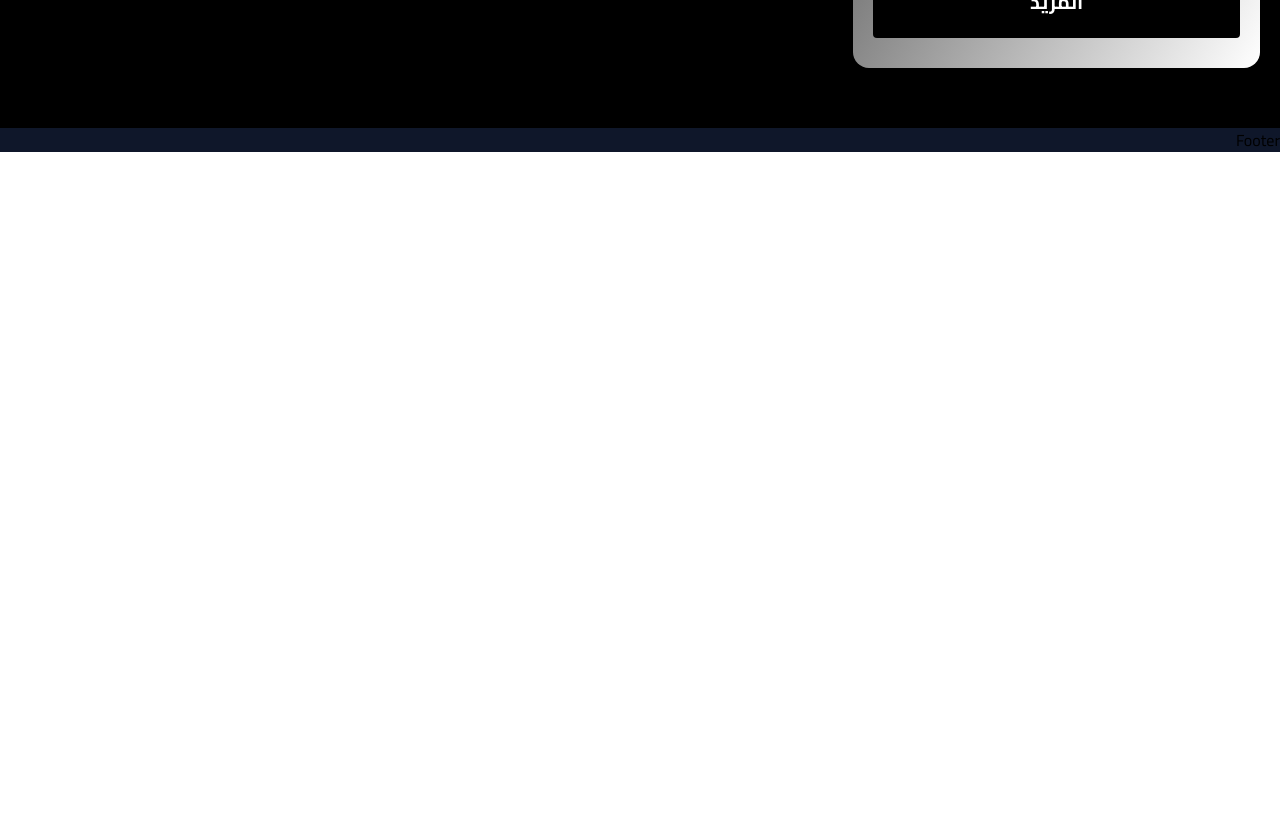
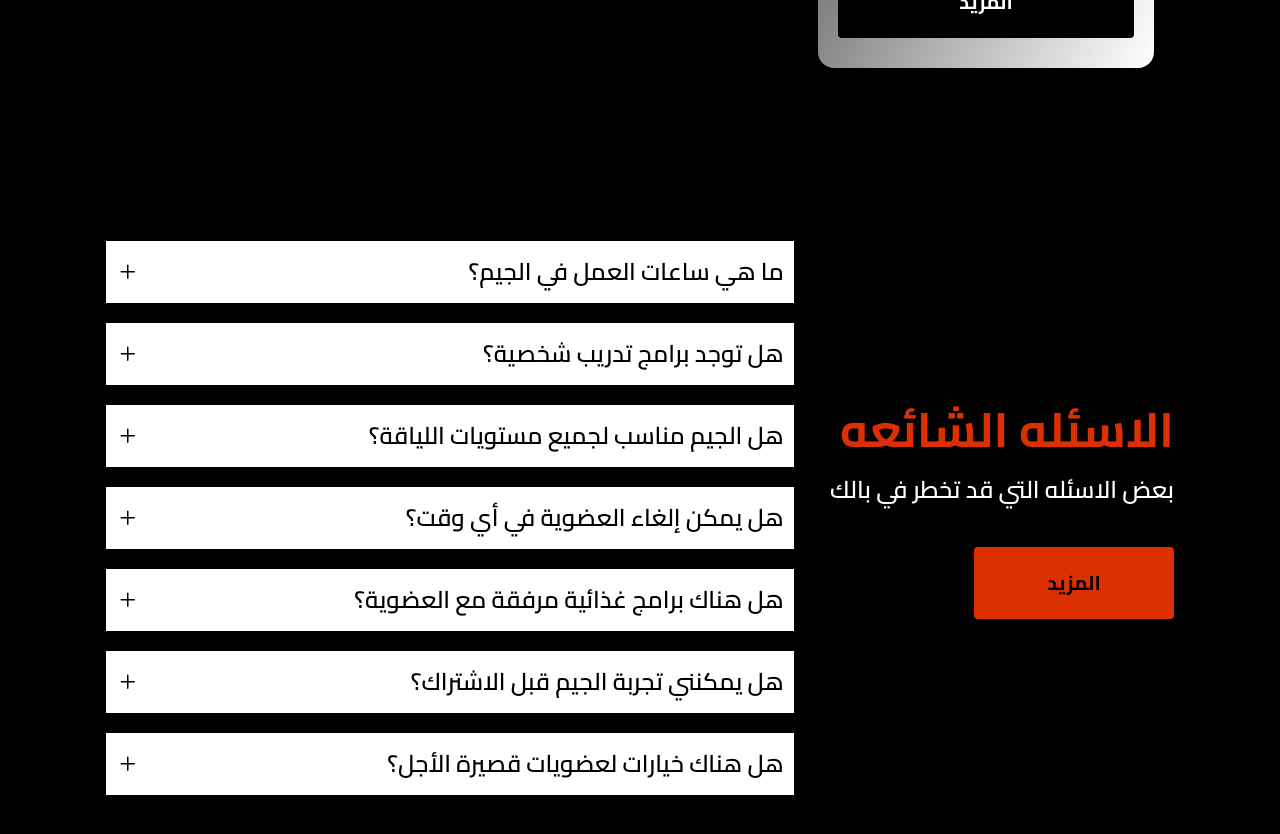
Before and after one commit to mustafa-khaled/GYM, a React (Vite) app: page / in a window 1280 px wide. Shown: the part 4640-5474 px from the top of the page. Before the commit the page ends 4795 px from the top, so only its background shows below. Built offline with nearby package versions, Linux system fonts and the light colour scheme.

Commit message:
create FAQ section

```diff
--- a/src/App.jsx
+++ b/src/App.jsx
@@ -8,7 +8,7 @@ function App() {
     <Router>
       <Header />
       <AppRoutes />
-      <Footer />
+      {/* <Footer /> */}
     </Router>
   );
 }
--- a/src/pages/Home.jsx
+++ b/src/pages/Home.jsx
@@ -1,5 +1,6 @@
 import DietSection from "../ui/home/DietSection";
 import ExercisesSection from "../ui/home/ExercisesSection";
+import FAQSection from "../ui/home/FAQSection";
 import HeroSection from "../ui/home/HeroSection";
 import SubscriptionsSection from "../ui/home/SubscriptionsSection";
 import TransformationsSection from "../ui/home/TransformationsSection";
@@ -12,6 +13,7 @@ function Home() {
       <ExercisesSection />
       <TransformationsSection />
       <SubscriptionsSection />
+      <FAQSection />
     </>
   );
 }
--- a/src/routes/AppRoutes.jsx
+++ b/src/routes/AppRoutes.jsx
@@ -3,7 +3,7 @@ import Home from "../pages/Home";
 
 function AppRoutes() {
   return (
-    <main className="bg-bg_color mt-[64px] min-h-[calc(100vh-64px)]">
+    <main className="mt-[64px] min-h-[calc(100vh-64px)] bg-bg_color">
       <Routes>
         <Route index path="/" element={<Home />} />
       </Routes>
--- /dev/null
+++ b/src/ui/home/FAQSection.jsx
@@ -0,0 +1,116 @@
+import { useState } from "react";
+import { Link } from "react-router-dom";
+import { GoPlus, GoDash } from "react-icons/go";
+
+import Button from "../Button";
+import Container from "../Container";
+
+const questions = [
+  {
+    id: 1,
+    question: "ما هي ساعات العمل في الجيم؟",
+    answer:
+      "ساعات العمل في الجيم من الساعة 6 صباحًا حتى 10 مساءً طوال أيام الأسبوع.",
+  },
+  {
+    id: 2,
+    question: "هل توجد برامج تدريب شخصية؟",
+    answer: "نعم، نحن نقدم برامج تدريب شخصية مخصصة لتلبية احتياجاتك وأهدافك.",
+  },
+  {
+    id: 3,
+    question: "هل الجيم مناسب لجميع مستويات اللياقة؟",
+    answer:
+      "نعم، الجيم مجهز بمرافق مناسبة لجميع مستويات اللياقة البدنية، من المبتدئين إلى المحترفين.",
+  },
+  {
+    id: 4,
+    question: "هل يمكن إلغاء العضوية في أي وقت؟",
+    answer: "يمكنك إلغاء عضويتك في أي وقت وفقًا لشروط وأحكام الاشتراك.",
+  },
+  {
+    id: 5,
+    question: "هل هناك برامج غذائية مرفقة مع العضوية؟",
+    answer:
+      "نعم، يتم توفير برامج غذائية مخصصة بالتعاون مع خبراء التغذية المعتمدين.",
+  },
+  {
+    id: 6,
+    question: "هل يمكنني تجربة الجيم قبل الاشتراك؟",
+    answer:
+      "بالطبع، يمكنك الحصول على جلسة تجربة مجانية قبل اتخاذ قرار الاشتراك.",
+  },
+  {
+    id: 7,
+    question: "هل هناك خيارات لعضويات قصيرة الأجل؟",
+    answer:
+      "نعم، نحن نقدم خيارات لعضويات قصيرة الأجل مثل العضوية الشهرية أو الأسبوعية.",
+  },
+];
+
+function FAQSection() {
+  const [activeQuestion, setActiveQuestion] = useState(null);
+
+  const toggleQuestion = (id) => {
+    setActiveQuestion((prev) => (prev === id ? null : id));
+  };
+
+  return (
+    <section className="bg-black py-[30px]">
+      <Container>
+        <div className="flex min-h-[720px] flex-col gap-[30px] text-[#fff] md:flex-row md:gap-[10px]">
+          <div className="flex w-full flex-col justify-center text-center md:w-[35%] md:text-right">
+            <h2 className="text-[32px] font-[700] leading-[50px] text-primary sm:text-[24px] sm:leading-[32px] lg:text-[48px] lg:leading-[24px]">
+              الاسئله الشائعه
+            </h2>
+            <p className="mb-[40px] mt-[32px] text-[20px] font-[600] leading-[30px] sm:text-[16px] sm:leading-[24px] lg:text-[24px] lg:leading-[34px]">
+              بعض الاسئله التي قد تخطر في بالك
+            </p>
+
+            <Link to={"/"} className="text-black">
+              <Button
+                variant="tertiary"
+                styles={"w-full md:w-[200px] h-[50px]"}
+              >
+                المزيد
+              </Button>
+            </Link>
+          </div>
+          <div className="flex w-full flex-col items-center justify-center gap-[20px] md:w-[65%]">
+            {questions?.map((quiz) => {
+              const isActive = activeQuestion === quiz.id;
+
+              return (
+                <article
+                  key={quiz.id}
+                  className={`w-full cursor-pointer p-[10px] text-black ${isActive ? "bg-gradient-to-br from-[#FFFFFF] to-primary" : "bg-[#FFFFFF]"}`}
+                  onClick={() => toggleQuestion(quiz.id)}
+                >
+                  <h2 className="flex items-center justify-between text-[24px] font-[600] leading-[42px]">
+                    {quiz.question}
+                    {isActive ? <GoDash /> : <GoPlus />}
+                  </h2>
+
+                  <p
+                    className={`overflow-hidden transition-all duration-500 ease-in-out ${
+                      isActive ? "clip-active h-auto py-4" : "clip-hidden h-0"
+                    }`}
+                    style={{
+                      clipPath: isActive
+                        ? "polygon(0 0, 100% 0, 100% 100%, 0 100%)"
+                        : "polygon(0 0, 100% 0, 100% 0, 0 0)",
+                    }}
+                  >
+                    {quiz.answer}
+                  </p>
+                </article>
+              );
+            })}
+          </div>
+        </div>
+      </Container>
+    </section>
+  );
+}
+
+export default FAQSection;
--- a/src/ui/home/SubscriptionsSection.jsx
+++ b/src/ui/home/SubscriptionsSection.jsx
@@ -1,5 +1,6 @@
 import { Link } from "react-router-dom";
 import { FaCheck } from "react-icons/fa6";
+import Container from "../Container";
 import Button from "../Button";
 import icon from "../../assets/subscriptios_icon.png";
 
@@ -64,6 +65,7 @@ const subscriptionOptions = [
 function SubscriptionsSection() {
   return (
     <section className="bg-black py-[60px]">
+      <Container>
         <div className="text-center">
           <h2 className="text-[32px] font-[700] leading-[40px] text-primary sm:text-[24px] sm:leading-[32px] lg:text-[48px] lg:leading-[24px]">
             اختار اشتراكك
@@ -73,7 +75,7 @@ function SubscriptionsSection() {
           </p>
         </div>
 
-      <div className="grid gap-[10px] px-[10px] md:grid-cols-[repeat(auto-fill,minmax(300px,1fr))] md:px-[20px] lg:grid-cols-[repeat(auto-fill,minmax(320px,1fr))]">
+        <div className="grid gap-[10px] px-[10px] md:grid-cols-[repeat(auto-fill,minmax(300px,1fr))] md:px-[20px]">
           {subscriptionOptions.map((sub) => {
             return (
               <div
@@ -126,6 +128,7 @@ function SubscriptionsSection() {
             );
           })}
         </div>
+      </Container>
     </section>
   );
 }
```
Lines whose indentation alone changed are shown as unchanged.
